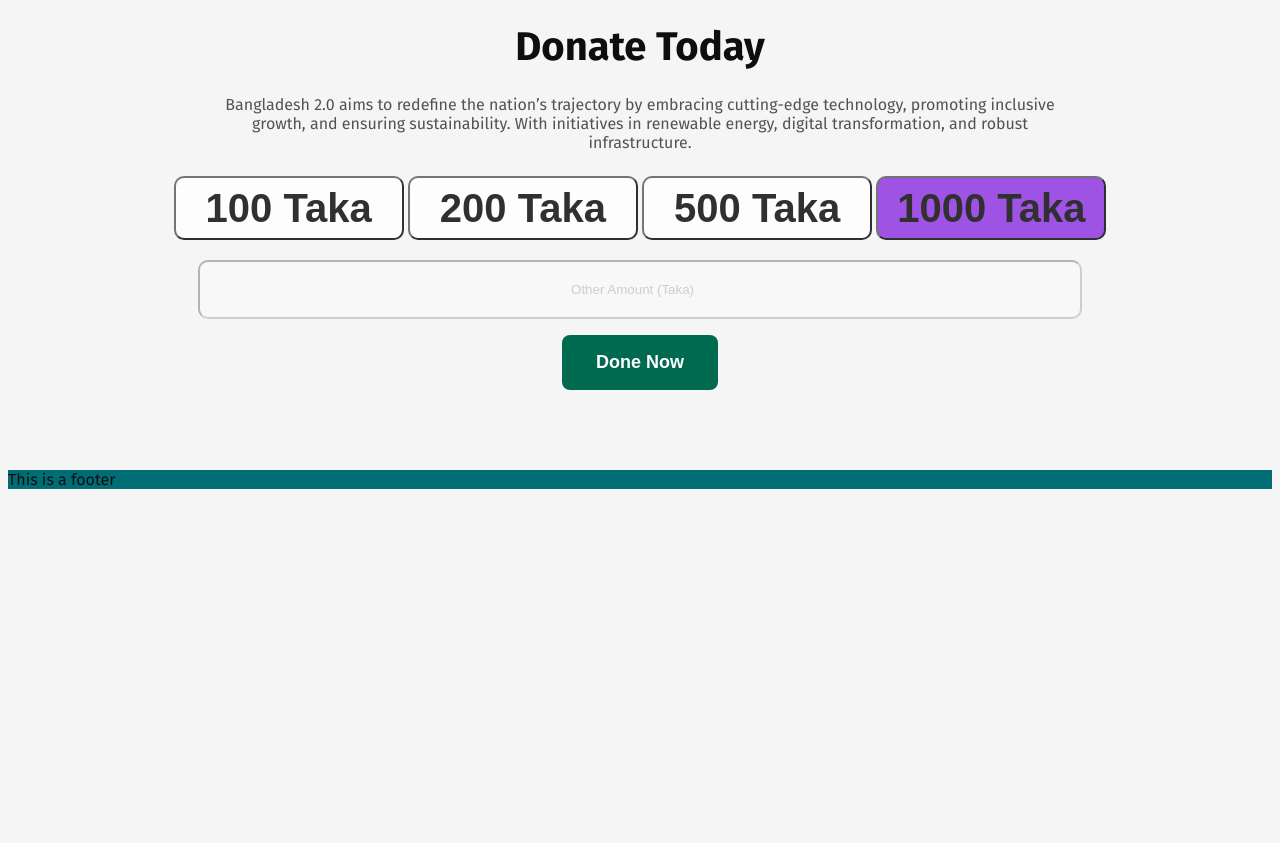
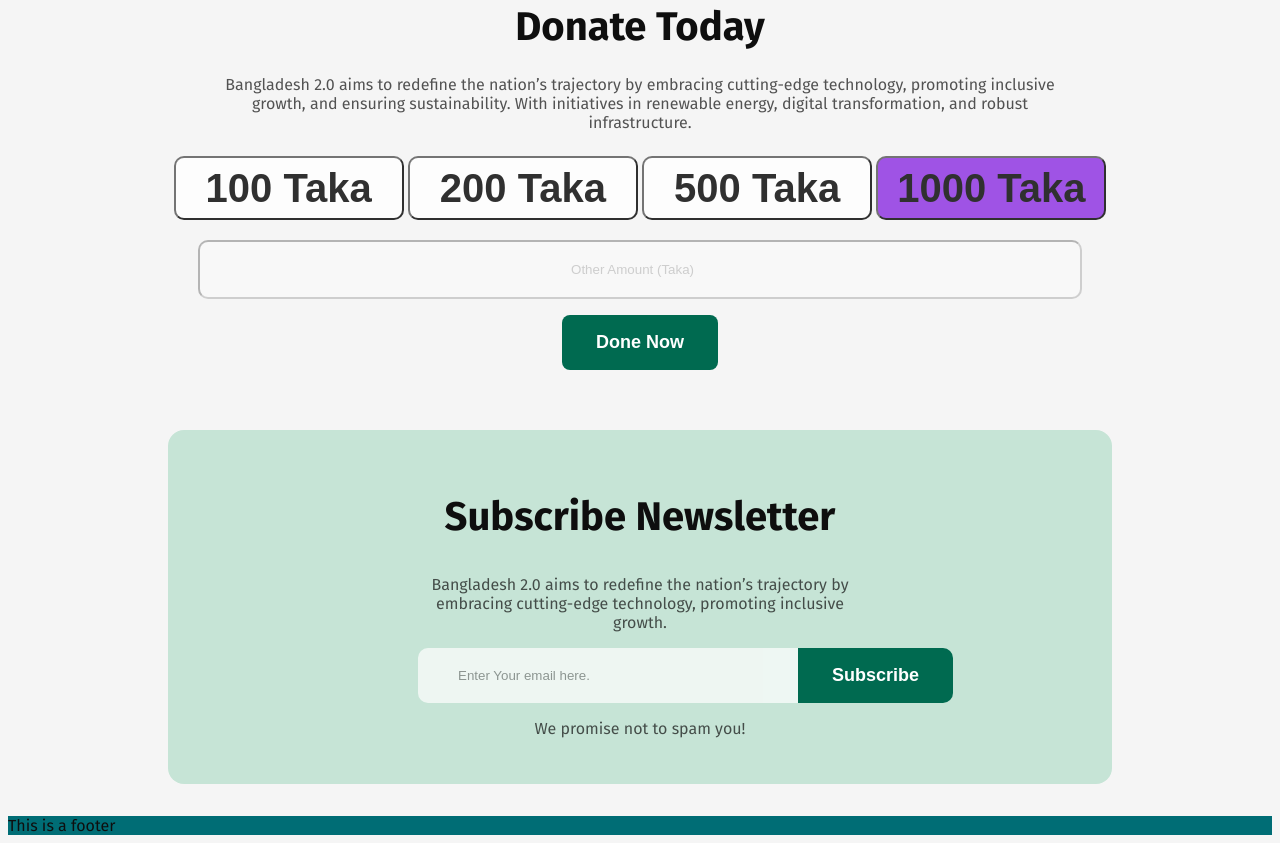
Before and after one commit to matinsyed/assignment-1, a plain HTML site: page index.html in a window 1280 px wide. Shown: the part 4273-5116 px from the top of the page. Before the commit the page ends 4770 px from the top, so only its background shows below. Drawn offline with Linux system fonts and the light colour scheme.

Commit message:
subsciption completed

```diff
--- a/index.html
+++ b/index.html
@@ -217,6 +217,19 @@
                         </form>
                 </div>
           </section>
+          <section class="subscription">
+            <h1>
+                Subscribe Newsletter
+            </h1>
+            <p>
+                Bangladesh 2.0 aims to redefine the nation’s trajectory by embracing cutting-edge technology, promoting inclusive growth.
+            </p>
+            <div class="subscription-btn">
+                <input type="email" name="" id="" placeholder="Enter Your email here.">
+                <button type="submit">Subscribe</button>
+            </div>
+            <p>We promise not to spam you!</p>
+          </section>
     </main>
     <footer>
         This is a footer
--- a/styles/styles.css
+++ b/styles/styles.css
@@ -263,7 +263,7 @@ select{
 }
 
 .donation{
-    margin: 80px 160px;
+    margin: 60px 160px;
     text-align: center;
 }
 .donation-heading p{
@@ -304,6 +304,44 @@ select{
     text-align: center;
     margin-bottom: 16px;
 }
+.subscription{
+    background-color: #C6E4D6;
+    margin: 0px 160px 32px 160px;
+    padding: 30px 250px;
+    border-radius: 16px;
+    text-align: center;
+
+}
+.subscription h1{
+    font-size: 40px;
+    font-weight: 700;
+    margin: none;
+}
+.subscription p{
+    opacity: 70%;
+}
+.subscription input{
+    width: 300px;
+    border: none;
+    background-color: #FFFFFF;
+    opacity: 70%;
+    padding: 18px 40px;
+    border-top-left-radius: 10px;
+    border-bottom-left-radius: 10px;
+}
+.subscription-btn{
+    display: inline-flex;
+}
+.subscription button{
+    background-color: #006A50;
+    color: #FFFFFF;
+    border: none;
+    font-weight: 600;
+    font-size: 18px;
+    border-top-right-radius: 10px;
+    border-bottom-right-radius: 10px;
+    padding: 17px 34px;
+}
 footer{
     width: 100%;
     margin: 0%;
```
